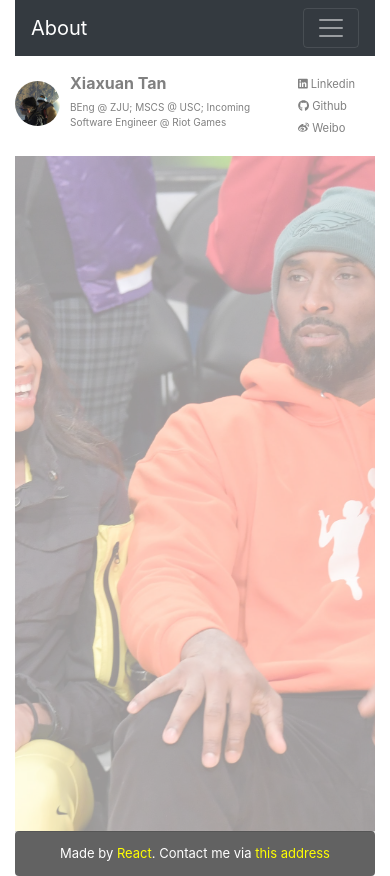
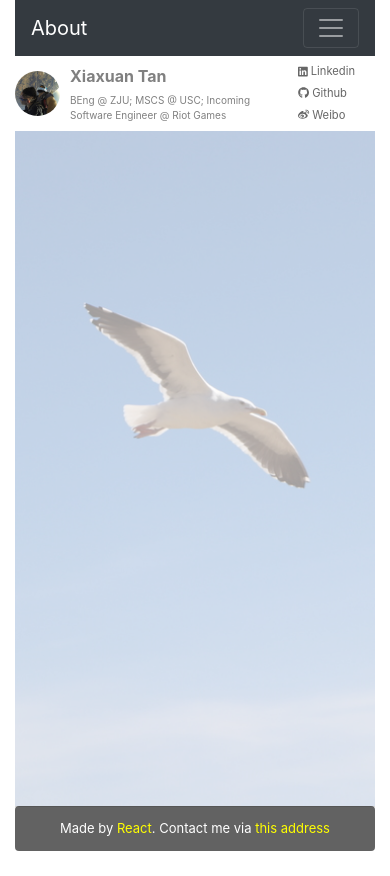
Before and after one commit to xiaxuantan/xiaxuantan.github.io, a React (Create React App) app: page /#/ in a window 390 px wide. After the commit the page ends 851 px from the top, so only its background shows below. Built offline with nearby package versions, Linux system fonts and the light colour scheme.

Commit message:
change bg and use more flex

```diff
--- a/src/App.js
+++ b/src/App.js
@@ -19,7 +19,6 @@ const SOCIAL_MEDIA = {
 
 const NAVIGATION_LINKS = {
   Posts: '/posts',
-  // Publications: '/publications',
   Projects: '/projects',
   Biography: '/biography'
 };
@@ -27,6 +26,8 @@ const NAVIGATION_LINKS = {
 const BLOGGER_NAME = 'Xiaxuan Tan';
 
 const BlOGGER_HEADLINES = 'BEng @ ZJU; MSCS @ USC; Incoming Software Engineer @ Riot Games';
+
+const BG_IMG = 'bird.jpg';
 
 const POSTS_META = [
   {
@@ -64,7 +65,7 @@ function App() {
               <Post postsMeta={POSTS_META} />
             </Route>
             <Route path="/">
-              <About />
+              <About bgImg={BG_IMG} />
             </Route>
           </Switch>
         </Col>
--- a/src/components/About/About.css
+++ b/src/components/About/About.css
@@ -1,5 +1,4 @@
 .about-bg {
-    background-image: url("/bg.jpeg");
     background-position: center;
     background-repeat: no-repeat;
     background-size: cover;
--- a/src/components/About/About.js
+++ b/src/components/About/About.js
@@ -1,11 +1,11 @@
 import React from 'react';
 import './About.css';
 
-const about = () => {
+const about = (props) => {
+
     return (
-        <div className="about-bg">
+        <div className="about-bg" style={{ backgroundImage: "url(" + props.bgImg + ")" }}>
             <div className="about-content">
-
             </div>
         </div>
     )
--- a/src/components/SideColumn/SideColumn.css
+++ b/src/components/SideColumn/SideColumn.css
@@ -1,6 +1,6 @@
 .avatarFrame {
     height: 180px;
-    padding-top: 15px;
+    padding: 15px 0;
 }
 
 .avatar {
@@ -32,13 +32,15 @@
 }
 
 .bloggerLink a {
-    color: gray;
+    color: #666666;
     text-decoration: none;
 }
 
 @media screen and (max-width: 991px) {
     .sideColumn {
         display: flex;
+        display: -webkit-flex;
+        align-items: center;
     }
     .avatar {
         height: 70px;
@@ -46,15 +48,13 @@
     }
     .avatarFrame {
         height: 100px;
-        padding-top: 15px;
     }
     .bloggerInfo {
         flex: 1;
-        padding-top: 15px;
         padding-left: 20px
     }
     .bloggerLinks {
-        padding-top: 15px;
+        padding-top: 0px;
         padding-left: 10px;
         padding-right: 20px;
     }
@@ -62,7 +62,6 @@
 
 @media screen and (max-width: 575px) {
     .bloggerInfo {
-        padding-top: 10px;
         padding-left: 10px;
     }
     .bloggerName {
@@ -79,7 +78,6 @@
         width: 45px;
     }
     .avatarFrame {
-        height: 100px;
-        padding-top: 25px;
+        height: 75px;
     }
 }
```
Also changed, not shown: public/bg.jpeg (deleted), public/bird.jpg (added).
